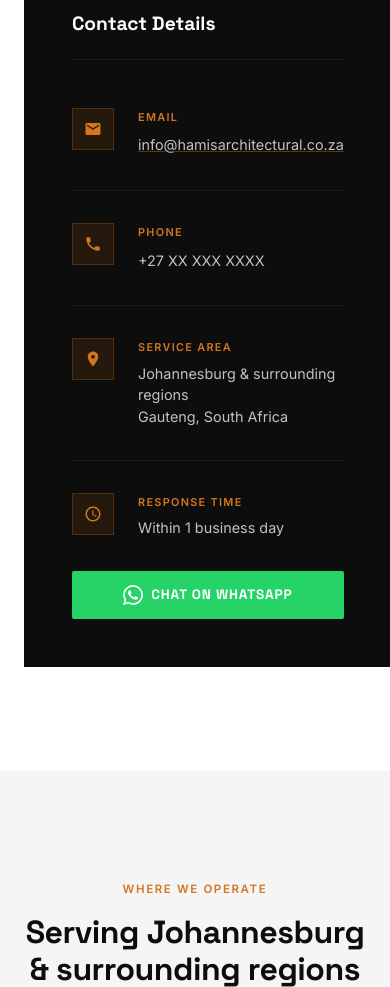
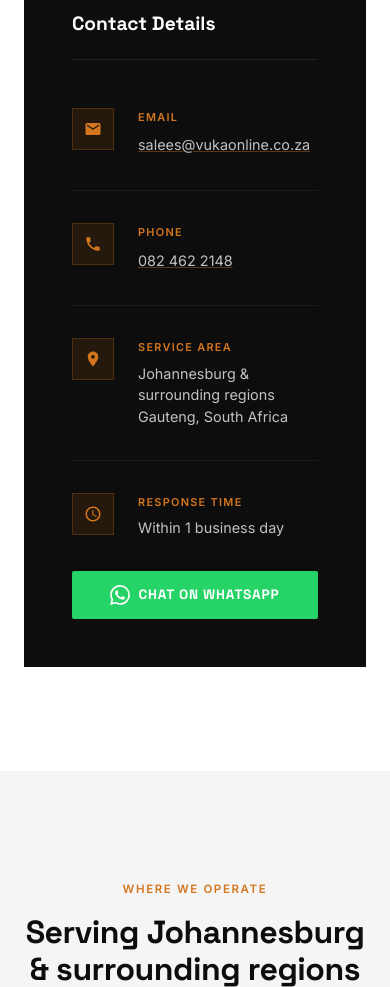
Before and after one commit to 0824622148/Hami-s_Architectural_Services, a plain HTML site: page contact.html in a window 390 px wide. Shown: the part 1920-2907 px from the top of the page. Drawn offline with Linux system fonts and the light colour scheme.

Commit message:
Update contact details — phone, email & WhatsApp
- Phone: 082 462 2148 (+27824622148)
- Email: salees@vukaonline.co.za
- WhatsApp float button links updated on all 5 pages

```diff
--- a/contact.html
+++ b/contact.html
@@ -138,7 +138,7 @@
                   id="phone"
                   name="phone"
                   class="form-input"
-                  placeholder="+27 XX XXX XXXX"
+                  placeholder="082 462 2148"
                   autocomplete="tel"
                 />
               </div>
@@ -202,8 +202,8 @@
               </div>
               <div>
                 <p class="contact-info__label">Email</p>
-                <a href="mailto:info@hamisarchitectural.co.za" class="contact-info__value" style="text-decoration:underline;text-decoration-color:rgba(212,118,30,0.4);">
-                  info@hamisarchitectural.co.za
+                <a href="mailto:salees@vukaonline.co.za" class="contact-info__value" style="text-decoration:underline;text-decoration-color:rgba(212,118,30,0.4);">
+                  salees@vukaonline.co.za
                 </a>
               </div>
             </div>
@@ -214,7 +214,7 @@
               </div>
               <div>
                 <p class="contact-info__label">Phone</p>
-                <a href="tel:+27XXXXXXXXX" class="contact-info__value">+27 XX XXX XXXX</a>
+                <a href="tel:+27824622148" class="contact-info__value" style="text-decoration:underline;text-decoration-color:rgba(212,118,30,0.4);">082 462 2148</a>
               </div>
             </div>
 
@@ -241,10 +241,10 @@
             <!-- WhatsApp CTA -->
             <!--
               Replace the href below with your actual WhatsApp number.
-              Format: https://wa.me/27XXXXXXXXX (country code without +)
+              Format: https://wa.me/27824622148 (country code without +)
               Example: https://wa.me/27821234567
             -->
-            <a href="https://wa.me/27XXXXXXXXX?text=Hi%2C%20I%27d%20like%20to%20discuss%20a%20project%20with%20Hami%27s%20Architectural%20Services."
+            <a href="https://wa.me/27824622148?text=Hi%2C%20I%27d%20like%20to%20discuss%20a%20project%20with%20Hami%27s%20Architectural%20Services."
                class="btn btn--whatsapp"
                target="_blank"
                rel="noopener noreferrer"
@@ -308,11 +308,11 @@
         <p class="footer__heading">Get In Touch</p>
         <div class="footer__contact-item">
           <svg class="footer__contact-icon" viewBox="0 0 24 24" aria-hidden="true"><path d="M20 4H4c-1.1 0-2 .9-2 2v12c0 1.1.9 2 2 2h16c1.1 0 2-.9 2-2V6c0-1.1-.9-2-2-2zm0 4l-8 5-8-5V6l8 5 8-5v2z"/></svg>
-          <span>info@hamisarchitectural.co.za</span>
+          <span>salees@vukaonline.co.za</span>
         </div>
         <div class="footer__contact-item">
           <svg class="footer__contact-icon" viewBox="0 0 24 24" aria-hidden="true"><path d="M6.62 10.79c1.44 2.83 3.76 5.14 6.59 6.59l2.2-2.2c.27-.27.67-.36 1.02-.24 1.12.37 2.33.57 3.57.57.55 0 1 .45 1 1V20c0 .55-.45 1-1 1-9.39 0-17-7.61-17-17 0-.55.45-1 1-1h3.5c.55 0 1 .45 1 1 0 1.25.2 2.45.57 3.57.11.35.03.74-.25 1.02l-2.2 2.2z"/></svg>
-          <span>+27 XX XXX XXXX</span>
+          <span>082 462 2148</span>
         </div>
         <div class="footer__contact-item">
           <svg class="footer__contact-icon" viewBox="0 0 24 24" aria-hidden="true"><path d="M12 2C8.13 2 5 5.13 5 9c0 5.25 7 13 7 13s7-7.75 7-13c0-3.87-3.13-7-7-7zm0 9.5c-1.38 0-2.5-1.12-2.5-2.5s1.12-2.5 2.5-2.5 2.5 1.12 2.5 2.5-1.12 2.5-2.5 2.5z"/></svg>
@@ -328,7 +328,7 @@
 </footer>
 
 <!-- ═══════════════════ WHATSAPP FLOAT ═══════════════════════ -->
-<a href="https://wa.me/27XXXXXXXXX?text=Hi%2C%20I%27d%20like%20to%20discuss%20a%20project%20with%20Hami%27s%20Architectural%20Services."
+<a href="https://wa.me/27824622148?text=Hi%2C%20I%27d%20like%20to%20discuss%20a%20project%20with%20Hami%27s%20Architectural%20Services."
    class="wa-float"
    data-tooltip="Chat on WhatsApp"
    target="_blank"
```
Also changed, not shown: about.html (+3 -3 lines), index.html (+3 -3 lines), portfolio.html (+3 -3 lines), services.html (+3 -3 lines).
